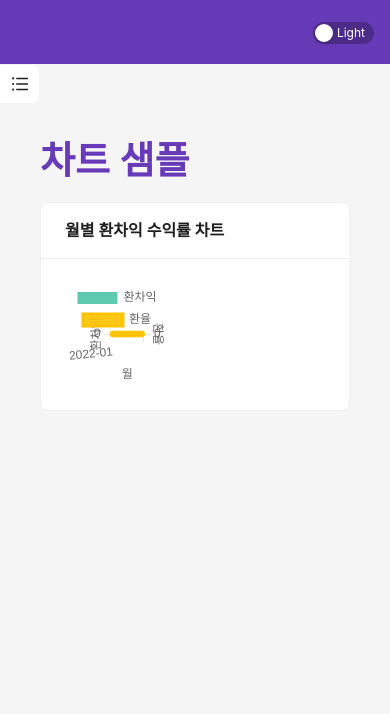
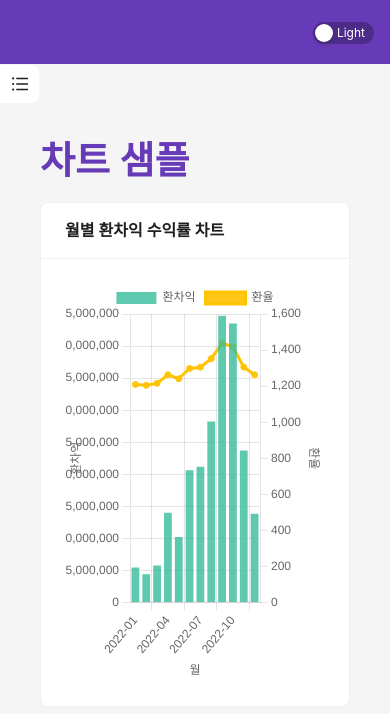
Before and after one commit to silverbullet087/silverbullet-app, a React (Create React App) app: page /chartSample in a window 390 px wide. Shown: the top 714 px of the page. Built offline with nearby package versions, Linux system fonts and the light colour scheme.

Commit message:
차트 반응형으로 잘 나오도록 수정.

```diff
--- /dev/null
+++ b/src/common/components/ChartWrapper.tsx
@@ -0,0 +1,18 @@
+import React, { ReactNode } from 'react';
+
+interface ChartWrapperProps {
+    children: ReactNode;
+    className?: string;
+    style?: React.CSSProperties;
+}
+
+
+const ChartWrapper = ({children, className, style}: ChartWrapperProps) => {
+    return (
+        <div className="chart-container" style={{position: 'relative', height: '400px', width: '100%'}}>
+            {children}
+        </div>
+    );
+};
+
+export default ChartWrapper;
--- a/src/components/ChartSample/ChartGrid.css
+++ b/src/components/ChartSample/ChartGrid.css
@@ -25,3 +25,8 @@
     text-decoration: underline;
     color: inherit;
 }
+
+.chart-container {
+    height: 400px;
+    width: 100%;
+}
--- a/src/components/ChartSample/MonthlyExchangeProfitChart.tsx
+++ b/src/components/ChartSample/MonthlyExchangeProfitChart.tsx
@@ -9,10 +9,13 @@ import {
     LineElement,
     Legend,
     Tooltip,
+    BarController,
+    LineController
 } from 'chart.js';
 import {
     Chart
 } from 'react-chartjs-2';
+import ChartWrapper from "../../common/components/ChartWrapper";
 
 ChartJS.register(
     LinearScale,
@@ -21,7 +24,9 @@ ChartJS.register(
     PointElement,
     LineElement,
     Legend,
-    Tooltip
+    Tooltip,
+    BarController,
+    LineController
 );
 
 const MonthlyExchangeProfitChart: React.FC<{}> = () => {
@@ -77,6 +82,7 @@ const MonthlyExchangeProfitChart: React.FC<{}> = () => {
 
     const options: any = {
         responsive: true,
+        maintainAspectRatio: false,
         scales: {
             x: {
                 title: {
@@ -107,9 +113,9 @@ const MonthlyExchangeProfitChart: React.FC<{}> = () => {
     }
 
     return (
-        <div className="chart-container" style={{position: 'relative', width: '100%', maxHeight: '500px' }}>
-            <Chart type={'bar'} data={data} options={options} width={400} height={400}/>
-        </div>
+        <ChartWrapper>
+            <Chart type={'bar'} data={data} options={options}/>
+        </ChartWrapper>
     );
 
 
```
